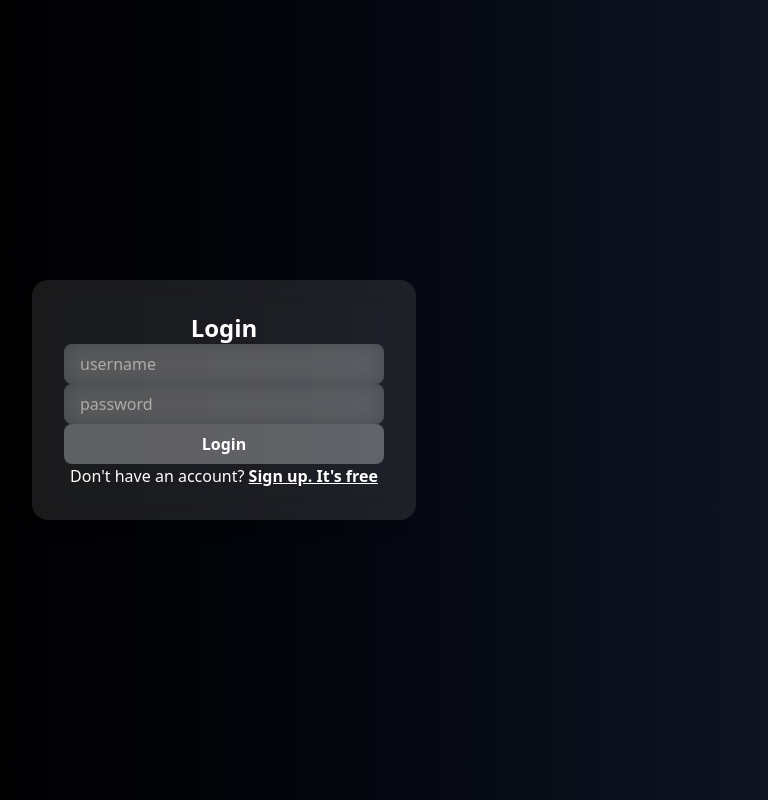
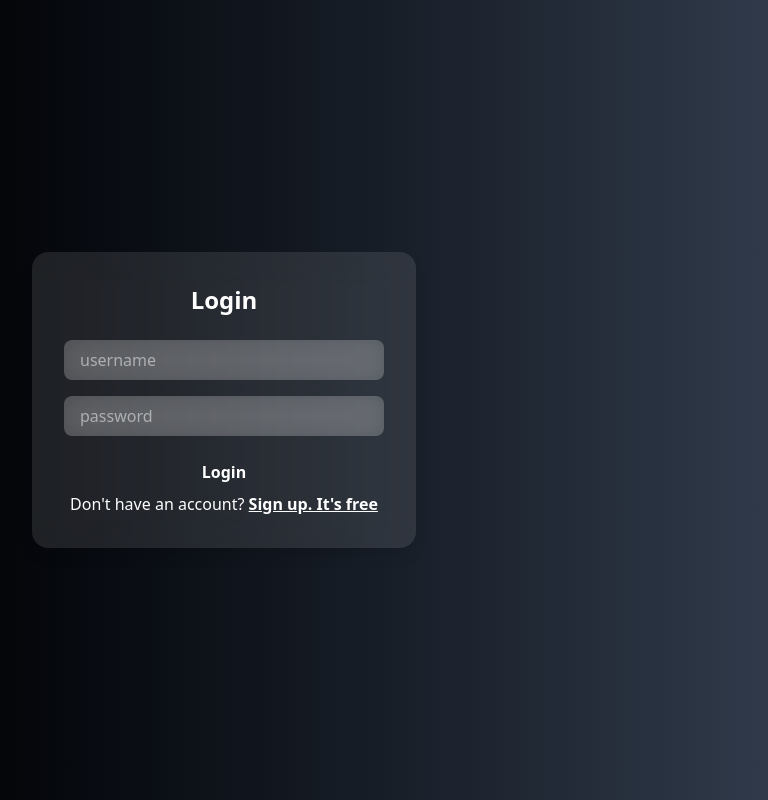
Before and after one commit to Adrian-ortiz0/frontend-ledrian, a React (Vite) app: page / in a window 1280 px wide. Shown: the whole page, without its empty margins (416-1184 px from the left). Built offline with nearby package versions, Linux system fonts and the light colour scheme.

Commit message:
feat: :lipstick: I've added stryle
Style for login

By @DLeonardoG

```diff
--- a/package.json
+++ b/package.json
@@ -12,6 +12,7 @@
   "dependencies": {
     "@tailwindcss/vite": "^4.0.1",
     "axios": "^1.7.9",
+    "i": "^0.3.7",
     "react": "^18.3.1",
     "react-dom": "^18.3.1",
     "react-router": "^7.1.3",
--- a/src/Components/Login.jsx
+++ b/src/Components/Login.jsx
@@ -8,16 +8,16 @@ export const Login = () => {
 
   return (
 <div className="min-h-screen flex items-center justify-center relative overflow-hidden">
-    <div className="absolute inset-0 bg-gradient-to-r from-black via-gray-900 to-black bg-[length:200%_200%] animate-gradientMove"></div>
+    <div className="absolute inset-0 bg-gradient-to-r from-black via-gray-700 to-black bg-[length:200%_200%]"></div>
 
     <div className="backdrop-blur-lg bg-white/10 p-8 rounded-2xl shadow-lg max-w-sm w-full text-white relative z-10">
-        <h1 className="text-2xl font-bold text-center mb-4">Login</h1>
-        <form className="flex flex-col space-y-4">
+        <h1 className="text-2xl font-bold text-center">Login</h1>
+        <form className="flex flex-col space-y-4 gap-4 pt-6">
             <input type="text" placeholder="username" className="px-4 py-2 rounded-lg bg-white/20 backdrop-blur-md focus:outline-none focus:ring-2 focus:ring-white/50" />
             <input type="password" placeholder="password" className="px-4 py-2 rounded-lg bg-white/20 backdrop-blur-md focus:outline-none focus:ring-2 focus:ring-white/50" />
-            <button className="bg-white/30 hover:bg-white/40 transition p-2 rounded-lg font-semibold" onClick={() => navigate("../home")}>Login</button>
+            <button className="bg-white-mt-8/30 hover:bg-white/40 transition p-2 rounded-lg font-semibold" onClick={() => navigate("../home")}>Login</button>
         </form>
-        <p className="text-center mt-4">
+        <p className="text-center mt-6">
             Don't have an account? <a href="" onClick={() => navigate("../signin")} className="text-white font-semibold underline">Sign up. It's free</a>
         </p>
     </div>
```
Also changed, not shown: 1 other file (tests, documents, lock files or other folders).
